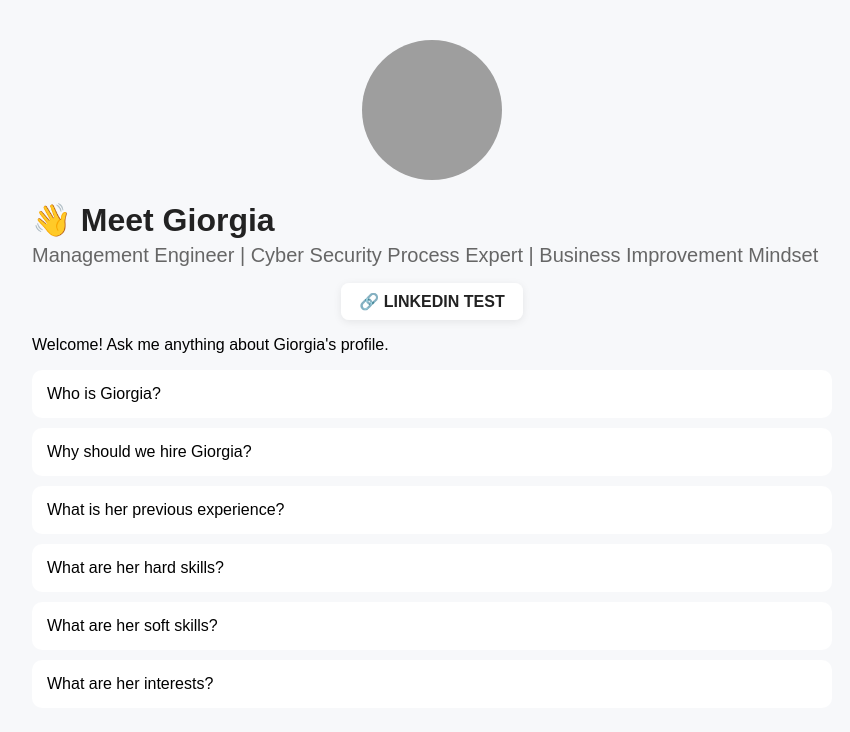
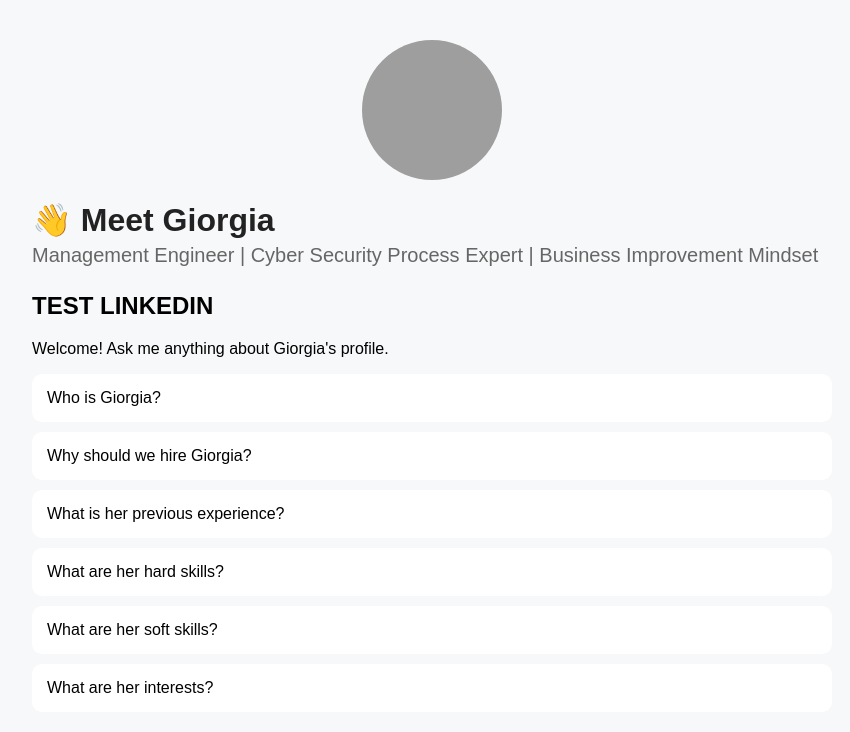
Before and after one commit to GiorgiaOlivieri/AI-Career-Assistant, a plain HTML site: page index.html in a window 1280 px wide. Shown: the whole page, without its empty margins (208-1058 px from the left). Drawn offline with Linux system fonts and the light colour scheme; grey boxes are pictures that could not be loaded.

Commit message:
Update index.html by removing LinkedIn link
Removed LinkedIn link and added a new heading.

```diff
--- a/index.html
+++ b/index.html
@@ -96,11 +96,7 @@ button:hover{
 Management Engineer | Cyber Security Process Expert | Business Improvement Mindset
 </div>
 
-<div class="links">
-    <a href="https://www.linkedin.com/in/giorgia-olivieri-5b9896263/" target="_blank">
-        🔗 LINKEDIN TEST
-    </a>
-</div>
+<h2>TEST LINKEDIN</h2>
 
 <p>
 Welcome! Ask me anything about Giorgia's profile.
```
